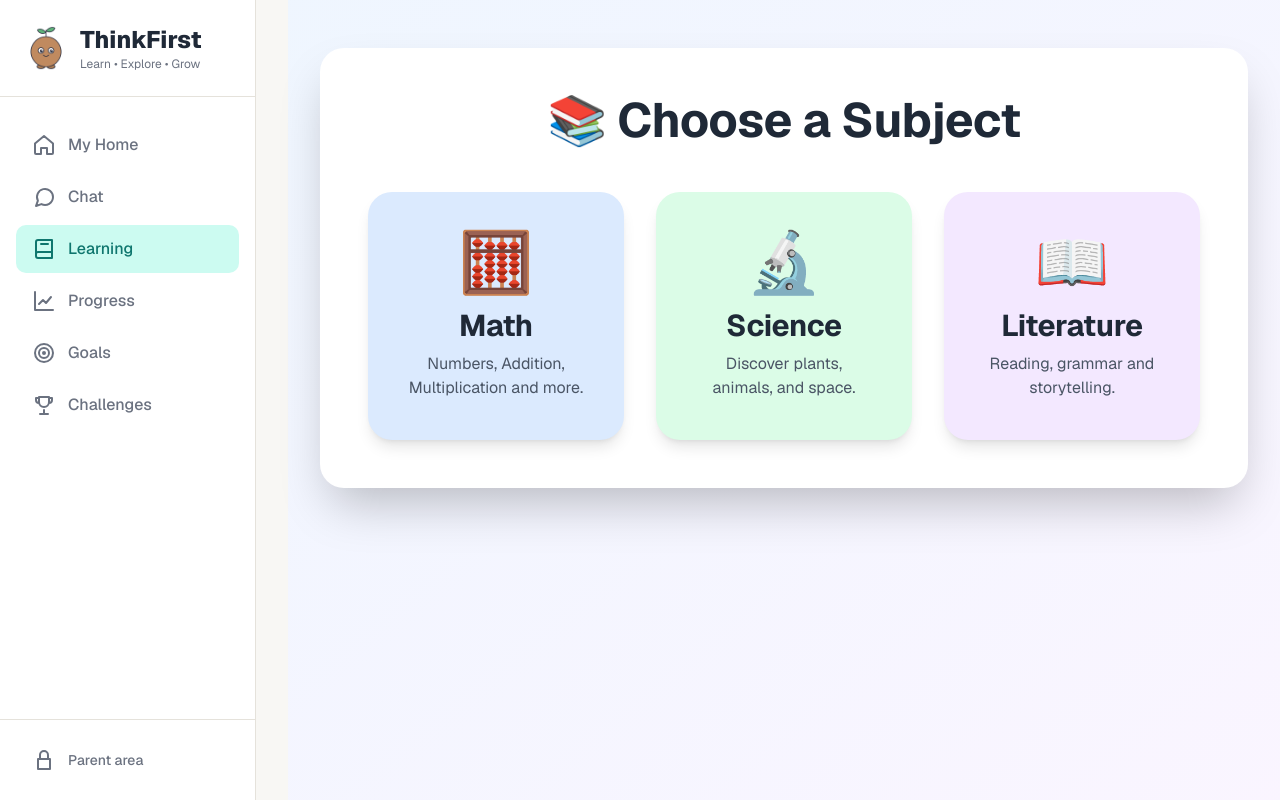
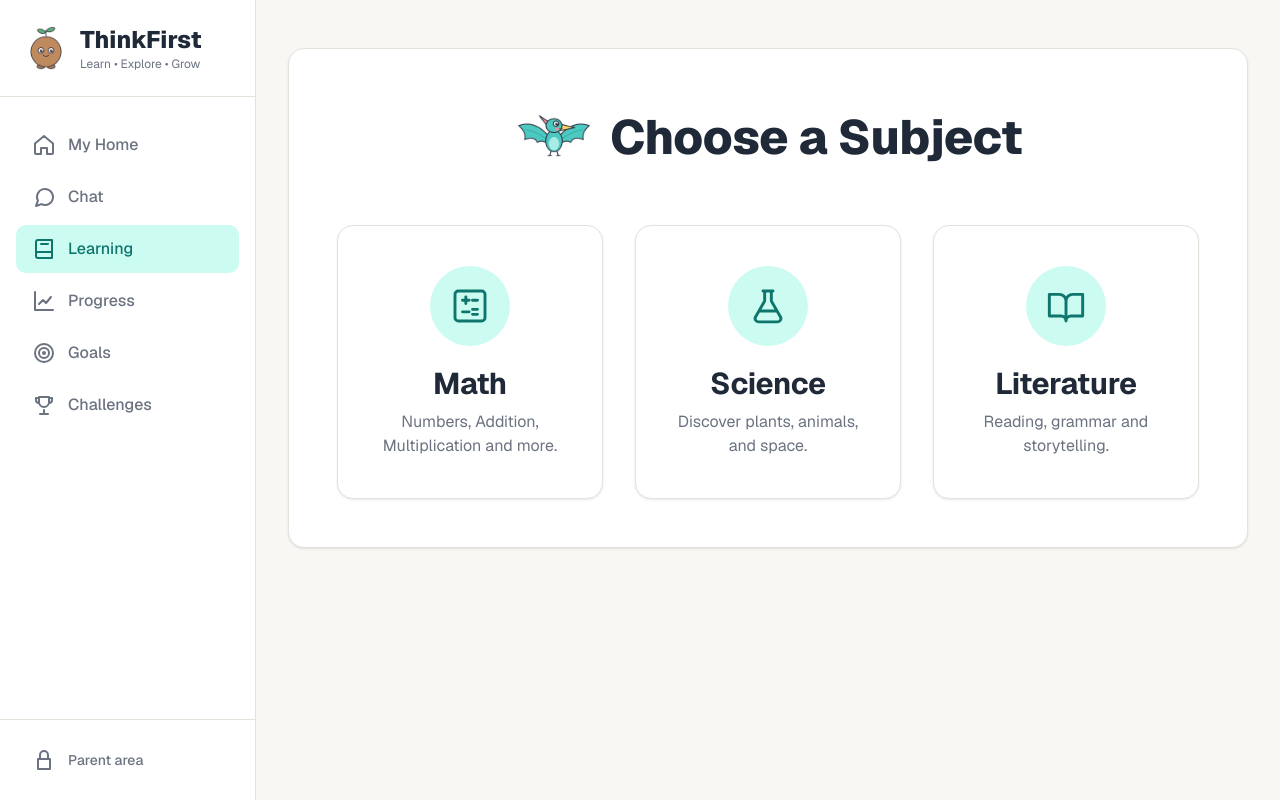
Before and after one commit to ProBracket/Capstone_Project, a Next.js app: page /child/learning in a window 1280 px wide. Built offline with nearby package versions, Linux system fonts and the light colour scheme.

Commit message:
Refactor Learning Page layout and subject cards
Updated the layout and styling of the Learning Page. Added image support and improved subject card structure.

```diff
--- a/app/child/learning/page.tsx
+++ b/app/child/learning/page.tsx
@@ -1,53 +1,94 @@
 import Link from "next/link";
+import Image from "next/image";
 import ChildNavbar from "@/components/ChildNavbar";
+
+// Choose a Subject page (/child/learning)
+// Uses the team's theme colours from app/globals.css
+// Clean line icons (same style as the sidebar), no emojis
+
+// the three subjects
+// icon = the drawing for a simple line icon
+const subjects = [
+  {
+    href: "/child/learning/math",
+    title: "Math",
+    text: "Numbers, Addition, Multiplication and more.",
+    // calculator: plus, minus, equals
+    icon: "M5 3h14a2 2 0 0 1 2 2v14a2 2 0 0 1-2 2H5a2 2 0 0 1-2-2V5a2 2 0 0 1 2-2zM7.5 8.5h4M9.5 6.5v4M13.5 8.5h3M7.5 15.5h4M13.5 14h3M13.5 17h3",
+  },
+  {
+    href: "/child/learning/science",
+    title: "Science",
+    text: "Discover plants, animals, and space.",
+    // science flask
+    icon: "M9 3h6M10 3v6l-5.4 9.4A2 2 0 0 0 6.3 21.5h11.4a2 2 0 0 0 1.7-3.1L14 9V3M7.5 15h9",
+  },
+  {
+    href: "/child/learning/literature",
+    title: "Literature",
+    text: "Reading, grammar and storytelling.",
+    // open book
+    icon: "M2 5h6a4 4 0 0 1 4 4v12a3 3 0 0 0-3-3H2zM22 5h-6a4 4 0 0 0-4 4v12a3 3 0 0 1 3-3h7z",
+  },
+];
 
 export default function LearningPage() {
   return (
     <>
       <ChildNavbar />
 
-      <main className="ml-72 min-h-screen bg-gradient-to-br from-blue-50 to-purple-50 pt-12 px-8 flex justify-center">
+      {/* ml-sidebar = leave room for the sidebar (same on every child page) */}
+      <main className="ml-sidebar min-h-screen bg-background pt-12 px-8 flex justify-center">
         <div className="w-full max-w-6xl">
 
-          <div className="bg-white rounded-3xl shadow-2xl p-12">
+          {/* white card */}
+          <div className="bg-surface border border-border rounded-card shadow-card p-12">
 
-            <h1 className="text-5xl font-bold text-center mb-12">
-              📚 Choose a Subject
-            </h1>
+            {/* title with the Guided Learning sticker beside it */}
+            <div className="flex items-center justify-center gap-4 mb-12">
+              <Image src="/stickers/dino-pterodactyl.png" alt="" width={80} height={80} />
+              <h1 className="text-5xl font-extrabold text-foreground">
+                Choose a Subject
+              </h1>
+            </div>
 
-            <div className="grid md:grid-cols-3 gap-8">
+            {/* ----- SUBJECT CARDS ----- */}
+            <ul className="grid md:grid-cols-3 gap-8">
+              {subjects.map((subject) => (
+                <li key={subject.href}>
+                  {/* rounded-card on the Link so the keyboard focus outline is rounded too */}
+                  <Link href={subject.href} className="block h-full rounded-card">
+                    <div className="h-full bg-surface border border-border rounded-card shadow-card hover:shadow-raised hover:-translate-y-1 transition p-10 text-center">
 
-              <Link href="/child/learning/math">
-                <div className="bg-blue-100 rounded-3xl p-10 text-center shadow-lg hover:scale-105 transition cursor-pointer">
-                  <div className="text-6xl mb-4">🧮</div>
-                  <h2 className="text-3xl font-bold">Math</h2>
-                  <p className="mt-2 text-gray-600">
-                    Numbers, Addition, Multiplication and more.
-                  </p>
-                </div>
-              </Link>
+                      {/* line icon inside a light teal circle */}
+                      <div className="mx-auto mb-5 flex h-20 w-20 items-center justify-center rounded-full bg-primary-soft text-primary">
+                        <svg
+                          aria-hidden="true"
+                          viewBox="0 0 24 24"
+                          className="h-10 w-10"
+                          fill="none"
+                          stroke="currentColor"
+                          strokeWidth={1.75}
+                          strokeLinecap="round"
+                          strokeLinejoin="round"
+                        >
+                          <path d={subject.icon} />
+                        </svg>
+                      </div>
 
-              <Link href="/child/learning/science">
-                <div className="bg-green-100 rounded-3xl p-10 text-center shadow-lg hover:scale-105 transition cursor-pointer">
-                  <div className="text-6xl mb-4">🔬</div>
-                  <h2 className="text-3xl font-bold">Science</h2>
-                  <p className="mt-2 text-gray-600">
-                    Discover plants, animals, and space.
-                  </p>
-                </div>
-              </Link>
+                      <h2 className="text-3xl font-bold text-foreground">
+                        {subject.title}
+                      </h2>
 
-              <Link href="/child/learning/literature">
-                <div className="bg-purple-100 rounded-3xl p-10 text-center shadow-lg hover:scale-105 transition cursor-pointer">
-                  <div className="text-6xl mb-4">📖</div>
-                  <h2 className="text-3xl font-bold">Literature</h2>
-                  <p className="mt-2 text-gray-600">
-                    Reading, grammar and storytelling.
-                  </p>
-                </div>
-              </Link>
+                      <p className="mt-2 text-muted">
+                        {subject.text}
+                      </p>
 
-            </div>
+                    </div>
+                  </Link>
+                </li>
+              ))}
+            </ul>
 
           </div>
 
```
